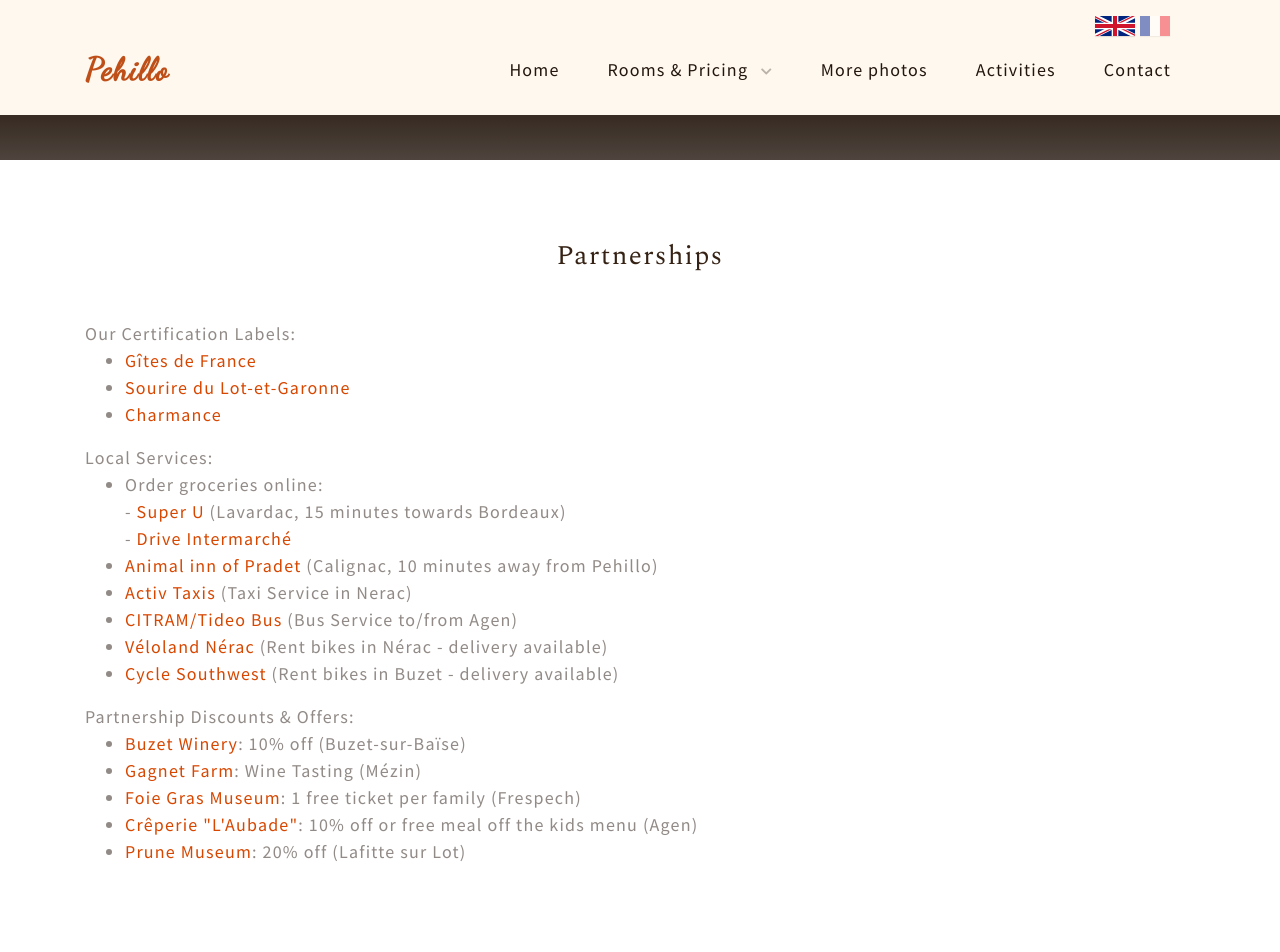
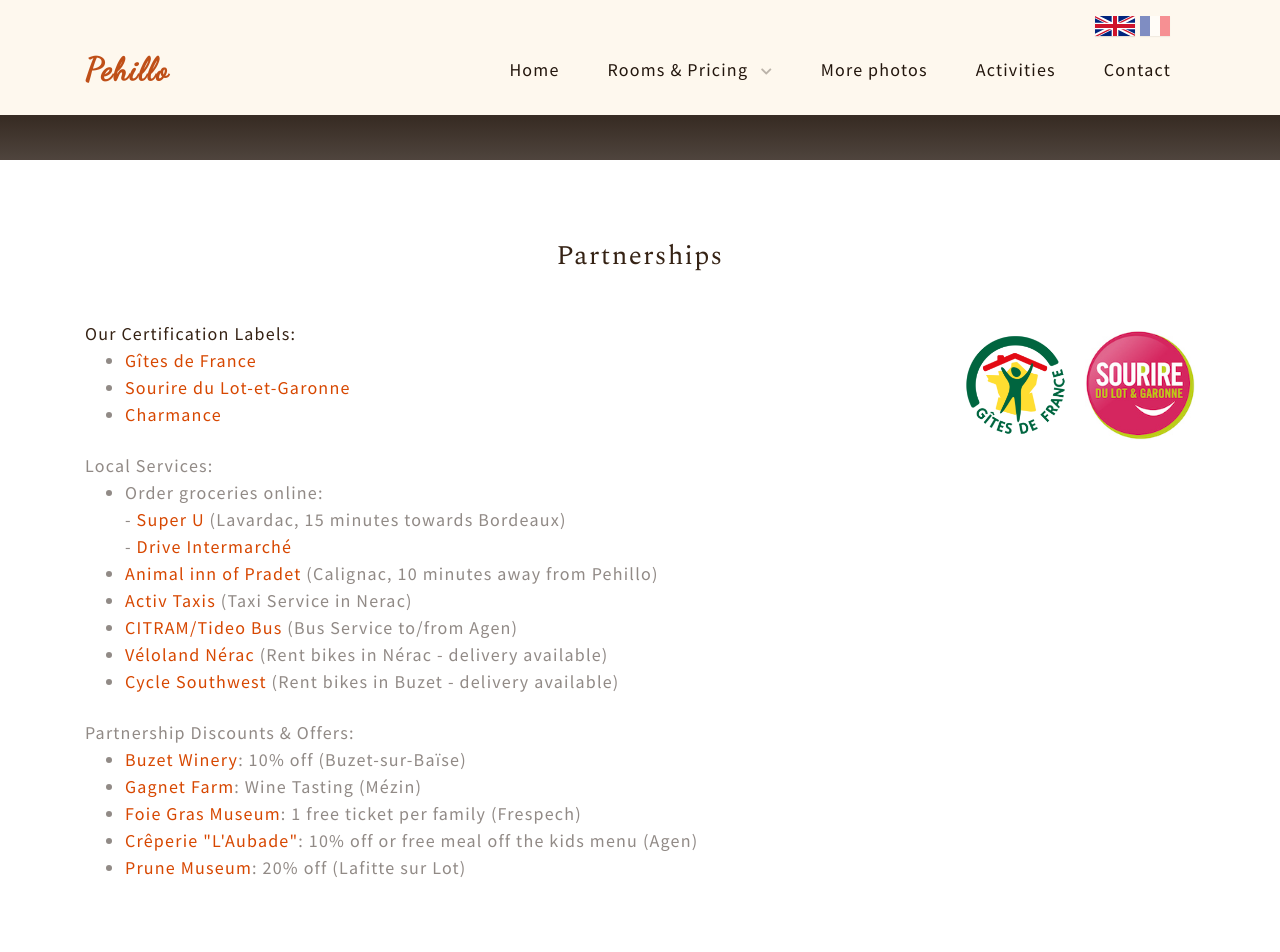
Before and after one commit to pehillocom/pehillocom.github.io, a website with bundled scripts: page partnerships.html in a window 1280 px wide. Shown: the top 952 px of the page. Built offline with nearby package versions, Linux system fonts and the light colour scheme.

Commit message:
Add logo to partnerships.html

```diff
--- a/partnerships.html
+++ b/partnerships.html
@@ -74,9 +74,13 @@
           </div>
           <div class="col-12 mr-5">
             <p class="text-black-50 mb-0">
+                <div class="float-right">
+                    <img src="img/logos/gitesdefrance.png" alt="Gites de France" style="height:130px"/>
+                    <img src="img/logos/sourire.jpg" alt="Sourire du Lot-et-Garonne" style="height:110px"/>
+                </div>
                 Our Certification Labels:
                 <br>
-                <ul class="text-black-50">
+                <ul class="text-black-50 mb-4">
                   <li><a href="http://www.gites-de-france-47.com/location-vacances-Gite-a-Nerac-Lot-Et-Garonne-47G721001.html" target="_blank">
                       Gîtes de France</a></li>
                   <li><a href="https://www.tourisme-lotetgaronne.com/hebergements-locatifs/chambres-d-hotes-de-pehillo/" target="_blank">
@@ -88,7 +92,7 @@
             <p class="text-black-50 mb-0">
                 Local Services:
                 <br>
-                <ul class="text-black-50">
+                <ul class="text-black-50 mb-4">
                   <li>Order groceries online:<br>
                       - <a href="https://www.coursesu.com/drive-superu-lavardac" target="_blank">
                       Super U</a> (Lavardac, 15 minutes towards Bordeaux)<br>
@@ -110,7 +114,7 @@
               <p class="text-black-50 mb-0">
                   Partnership Discounts & Offers:
                   <br>
-                  <ul class="text-black-50">
+                  <ul class="text-black-50 mb-4">
                     <li><a href="https://www.nouslesvigneronsdebuzet.fr/?lang=en" target="_blank">
                         Buzet Winery</a>: 10% off (Buzet-sur-Baïse)</li>
                     <li><a href="https://www.bienvenue-a-la-ferme.com/nouvelle-aquitaine/lot-et-garonne/mezin/ferme/la-ferme-de-gagnet/50339" target="_blank">
```
Also changed, not shown: img/logos/gitesdefrance.png (added), img/logos/sourire.jpg (added).
